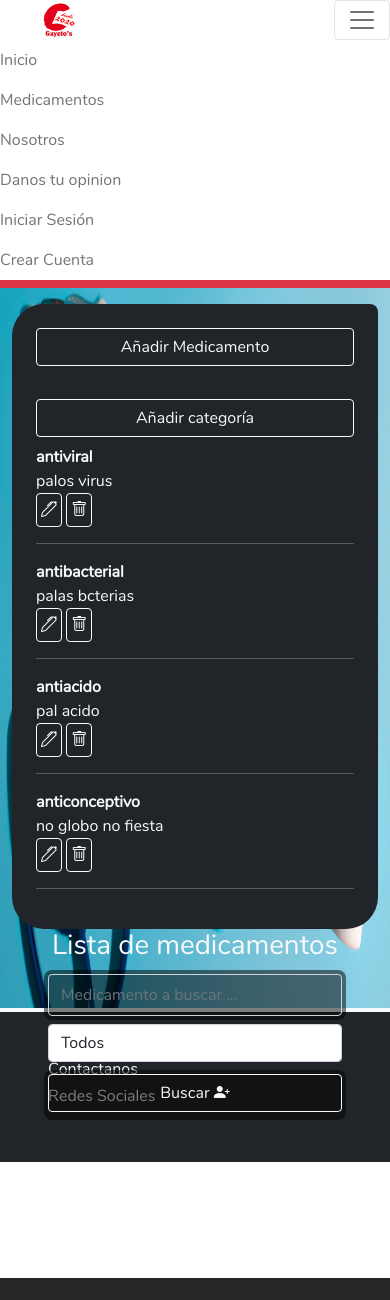
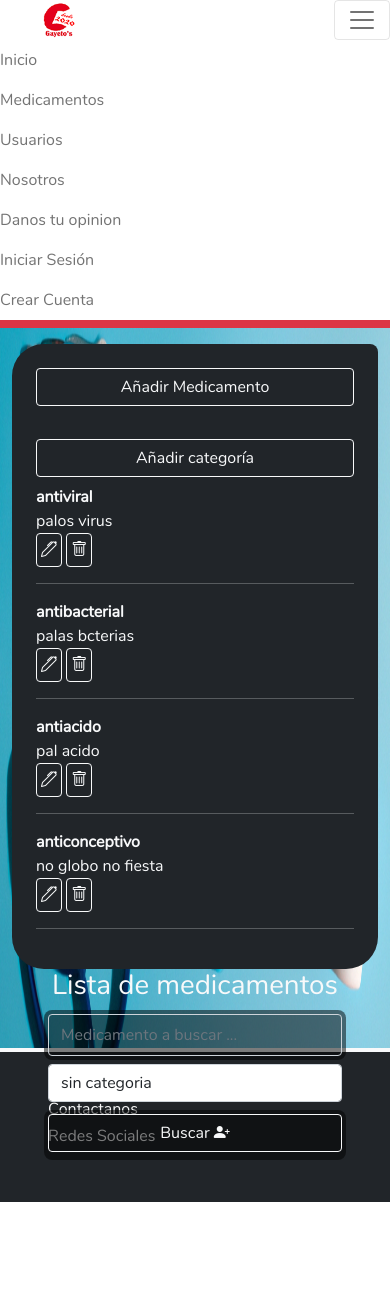
Before and after one commit to IDGS-904-19002246/MediCard, a Flask app: page /medicamentos in a window 390 px wide, after a click that opens the changed part. Shown: the top 1300 px of the page. Before the commit the page ends 1278 px from the top, so only its background shows below. Run offline with Flask 3, Linux system fonts and the light colour scheme; data comes from the database, SQL or seed files in the repository; parts of the project's set-up code (start-up, migrations or seed data) failed here and were passed over; some libraries are stand-ins or nearby versions.

Commit message:
add filtro Nov29,2023

```diff
--- a/static/tabla.css
+++ b/static/tabla.css
@@ -1,6 +1,14 @@
 .tarjeta {
     width: 24%;
     position: relative;
+    display: inline-block;
+
+    transition: height 0.5s ease-out,width 0.5s ease-out;
+}
+.tarjeta h4{
+    white-space: nowrap;
+    overflow: hidden;
+    text-overflow: ellipsis;
 }
 
 .tarjeta:hover ,.tarjeta_desarrollador:hover{
--- a/templates/layout.html
+++ b/templates/layout.html
@@ -50,6 +50,7 @@
                 <ul class="navbar-nav me-auto">
                     <li class="nav-item"><a class="nav-link" href="/index">Inicio</span></a></li>
                     <li class="nav-item"><a class="nav-link" href="/medicamentos">Medicamentos</span></a></li>
+                    <li class="nav-item"><a class="nav-link" href="/usuarios">Usuarios</span></a></li>
                     <li class="nav-item"><a class="nav-link" href="/nosotros">Nosotros</span></a></li>
                     <li class="nav-item"><a class="nav-link" href="/opina">Danos tu opinion</span></a></li>
 
--- a/templates/med/medicamentos.html
+++ b/templates/med/medicamentos.html
@@ -2,7 +2,9 @@
 {% from '_macros.html' import render_firld2 %}
 {% block content %}
 <div class="p-4 pt-2 back fondo-img" style="--f:url(../static/img/background.png);">
-
+    <div id="U">
+        <h3 class="collapse">Elemento1</h3>
+    </div>
     <div class="row">
         <!-- -------------------------------------------------------------------------------- -->
         <div class="col-sm-3 p-4 mt-2 bg-dark h-25" style="border-radius: 32px 8px 32px 32px;">
@@ -22,7 +24,7 @@
                     </div>
 
                     <div class="col-md-4">
-                        <button class="btn btn-outline-light p-1"onclick='form_tipo("{{ l }}")'><i class="bi bi-pen"></i></button>
+                        <button class="btn btn-outline-light p-1" onclick='form_tipo("{{ l }}")'><i class="bi bi-pen"></i></button>
                         <a href="/categoria_delete?id={{l.id_tipo}}"><button class="btn btn-outline-light p-1"><i class="bi bi-trash"></i></button></a>
                     </div>
                 </div>
@@ -34,22 +36,22 @@
 
         </div>
         <!-- -------------------------------------------------------------------------------- -->
-        <div class="col-sm-9 " id="U" >
+        <div class="col-sm-9 "  >
             <h1 class="text-light text-center">Lista de medicamentos</h1>
 
             <div class="row m-2">
                 <div class="col-sm-8" >
                     <div class="input-container p-1 fondo-trans" style="--co:#00000080;">
-                        <input class="form-control " id="buscador" name="buscador" required="" type="text" value="" placeholder="Medicamento a buscar ...">
+                        <input class="form-control " id="buscar_nombre" name="buscar_nombre" required="" type="text" value="" placeholder="Medicamento a buscar ..."
+                        oninput="buscar()">
                     </div>
                 </div>
                 <div class="col-sm-2">
 
                     <div class="input-container p-1">
-                        <select class="form-control" id="medida" name="medida">
+                        <select class="form-control" id="buscar_tipo" name="buscar_tipo" oninput="buscar()">
                             {% for l in tipo %}
-                                <option value="0">Todos</option>
-                                <option value="ml">{{l.nombre}}</option>
+                                <option value="{{l.nombre}}">{{l.nombre}}</option>
                             {% endfor %}
                         </select>
                     </div>
@@ -58,7 +60,7 @@
 
                 <div class="col-sm-2">
                     <div class="input-container p-1 fondo-trans" style="--co:#00000080;">
-                    <button type="button" class="btn btn-outline-light w-100">Buscar <i class="bi bi-person-plus-fill"></i></button>
+                    <button type="button" class="btn btn-outline-light w-100" onclick="$('.collapse').slideToggle(200);">Buscar <i class="bi bi-person-plus-fill"></i></button>
                 </div>
                 </div>
 
@@ -66,27 +68,21 @@
             <div class="h-75" style="overflow: auto;">
 
                 {% for m in M %}
-
-
-                <div class="tarjeta d-inline-block p-4 rounded text-decoration-none" title="{{m.nombre}}">
-
+                <div class="tarjeta p-4 rounded text-decoration-none {{m.tipo}}" title="{{m.nombre}}" >
                     <div style="position: relative;padding-bottom: 100%;">
                         <img class="rounded-top" src="../static/img/medicamentos/{{m.fotos[0]}}" alt="Imagen No Disponible">
                     </div>
 
                     <h4 class="rounded-bottom bg-light text-dark">{{m.nombre}}</h4>
 
-                        <!-- <button class="Centrado rounded-pill py-1">Ver más</button> -->
-
                     <div class="rounded-end esconder text-light bg-dark">
                         <h6>Administración</h6>
                         <a href="medicamentos_edit?id={{m.id_medicamento}}" ><button class="btn btn-outline-light p-1" onclick='form_tipo("{{ l }}")'><i class="bi bi-pen"></i></button></a>
                         <a href="medicamentos_delete?id={{m.id_medicamento}}"><button class="btn btn-outline-light p-1"><i class="bi bi-trash"></i></button></a>
                     </div>
+                </div>
+                {% endfor %}
 
-                </div>
-
-                {% endfor %}
             </div>
         </div>
         <!-- -------------------------------------------------------------------------------- -->
@@ -162,6 +158,41 @@
         $("#miModal").modal("show");
     }
 
+    function buscar() {
+        const nombre = $('#buscar_nombre')[0].value;
+        const tipo = $('#buscar_tipo')[0].value;
+
+        enconder(nombre,tipo);
+
+    }
+    function enconder(nombre, tipo) {
+        if (tipo == 'sin categoria' && nombre == '') {
+            $('.tarjeta').removeClass('d-none');
+        }
+        if (tipo != 'sin categoria' && nombre == '') {
+            $('.tarjeta').addClass('d-none');
+            $('.'+tipo).removeClass('d-none');
+        }
+        // ------------------------------------------
+        // if (nombre != '' && tipo == 'sin categoria') {
+        //     var medicinas = $('.tarjeta');
+        //     $('.tarjeta').addClass('d-none');
+        //     medicinas.each(function () {
+        //         if ($(this).attr('title').includes(nombre)) {
+        //             $(this).removeClass('d-none');
+        //         }
+        //     });
+        // }
+        // if (nombre != '' && tipo != 'sin categoria') {
+        //     $('.tarjeta').addClass('d-none');
+        //     var medicinas = $('.tarjeta');
+        //     medicinas.each(function () {
+        //         if ($(this).attr('title').includes(nombre) && $(this).attr('class').includes(tipo)) {
+        //             $(this).removeClass('d-none');
+        //         }
+        //     });
+        // }
+    }
 
 
     // function readURL(input) {
```
Also changed, not shown: templates/usu/usuarios.html (+5 -5 lines). Lines whose indentation alone changed are shown as unchanged.
